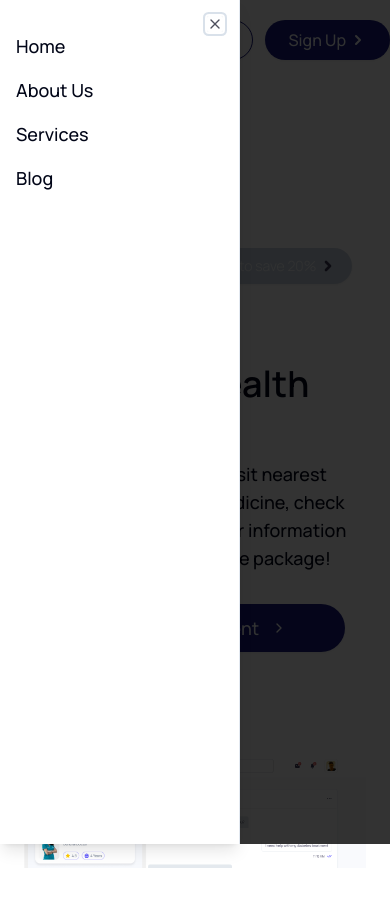
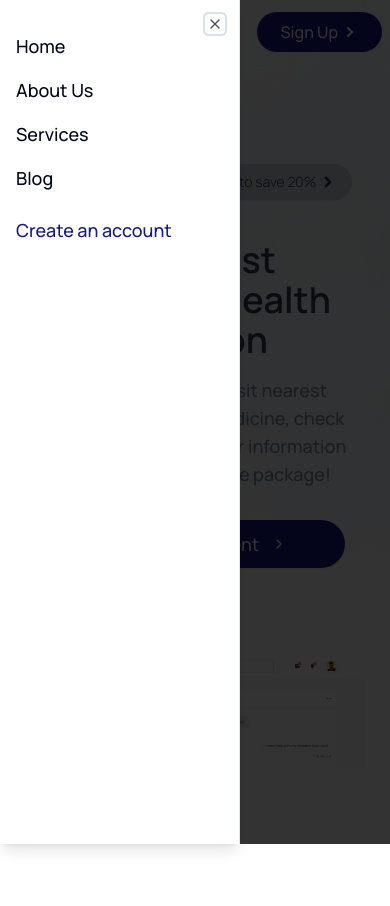
Before and after one commit to mediq-i/new-landing-page, a Next.js app: page / in a window 390 px wide. Both pictures are taken after a click on the button "Toggle menu". Shown: the top 906 px of the page. After the commit the page ends 844 px from the top, so only its background shows below. Built offline with nearby package versions, Linux system fonts and the light colour scheme.

Commit message:
finished the navbar and main header, fully responsive and animated

```diff
--- a/src/app/globals.css
+++ b/src/app/globals.css
@@ -6,8 +6,8 @@
 
 @theme {
   --font-manrope: var(--font-manrope);
-  /* --color-mediqi-primary: var(--mediq-primary); */
 }
+
 
 :root {
   --background: oklch(1 0 0);
@@ -16,7 +16,6 @@
   --card-foreground: oklch(0.129 0.042 264.695);
   --popover: oklch(1 0 0);
   --popover-foreground: oklch(0.129 0.042 264.695);
-  /* --primary: oklch(0.208 0.042 265.755); */
   --primary: #181b80;
   --primary-foreground: oklch(0.984 0.003 247.858);
   --secondary: oklch(0.968 0.007 247.896);
@@ -44,7 +43,22 @@
   --sidebar-accent-foreground: oklch(0.208 0.042 265.755);
   --sidebar-border: oklch(0.929 0.013 255.508);
   --sidebar-ring: oklch(0.869 0.022 252.894);
-  /* --mediq-primary: #181b80; */
+  --accent-text: #3b3956;
+  --accent-text-2: #818b9c;
+
+  /* New color definitions for the gradient */
+  /* --light-blue: 200 90% 90%;
+  --dark-blue: 220 80% 70%;
+  --light-purple: 270 70% 80%;
+  --light-pink: 330 80% 90%;
+  --dark-pink: 330 70% 70%;
+  --light-red: 0 80% 90%; */
+  --light-blue: #D0EEFF;
+--dark-blue: #5A9BFF;
+--light-purple: #D4A8FF;
+--light-pink: #FFC4E6;
+--dark-pink: #D460A3;
+--light-red: #FFCCCC;
 }
 
 .dark {
@@ -119,7 +133,15 @@
   --color-sidebar-accent-foreground: var(--sidebar-accent-foreground);
   --color-sidebar-border: var(--sidebar-border);
   --color-sidebar-ring: var(--sidebar-ring);
-  /* --color-mediqi-primary: var(--mediq-primary); */
+  --color-accent-text: var(--accent-text);
+  --color-accent-text-2: var(--accent-text-2);
+
+  --color-light-blue: var(--light-blue);
+  --color-dark-blue: var(--dark-blue);
+  --color-light-purple: var(--light-purple);
+  --color-light-pink: var(--light-pink);
+  --color-dark-pink: var(--dark-pink)
+  --color-light-red: var(--light-red)
 }
 
 @layer base {
@@ -130,3 +152,174 @@
     @apply bg-background text-foreground font-manrope;
   }
 }
+
+@layer utilities {
+  .text-balance {
+    text-wrap: balance;
+  }
+
+  .bg-gradient-header {
+    background-image: linear-gradient(to bottom right, #ffffff 0%, #ffffff 40%, #D0EEFF 50%, #5A9BFF 60%, #D4A8FF 70%, #FFC4E6 80%, #D460A3 90%, #FFCCCC 95%, #ffffff 100%);
+
+  }
+}
+
+
+/* @tailwind base;
+@tailwind components;
+@tailwind utilities;
+
+@layer base {
+  :root {
+    --background: oklch(1 0 0);
+    --foreground: oklch(0.129 0.042 264.695);
+    --card: oklch(1 0 0);
+    --card-foreground: oklch(0.129 0.042 264.695);
+    --popover: oklch(1 0 0);
+    --popover-foreground: oklch(0.129 0.042 264.695);
+    --primary: #181b80;
+    --primary-foreground: oklch(0.984 0.003 247.858);
+    --secondary: oklch(0.968 0.007 247.896);
+    --secondary-foreground: oklch(0.208 0.042 265.755);
+    --muted: oklch(0.968 0.007 247.896);
+    --muted-foreground: oklch(0.554 0.046 257.417);
+    --accent: oklch(0.968 0.007 247.896);
+    --accent-foreground: oklch(0.208 0.042 265.755);
+    --destructive: oklch(0.577 0.245 27.325);
+    --destructive-foreground: oklch(0.577 0.245 27.325);
+    --border: oklch(0.929 0.013 255.508);
+    --input: oklch(0.929 0.013 255.508);
+    --ring: oklch(0.869 0.022 252.894);
+    --chart-1: oklch(0.646 0.222 41.116);
+    --chart-2: oklch(0.6 0.118 184.704);
+    --chart-3: oklch(0.398 0.07 227.392);
+    --chart-4: oklch(0.828 0.189 84.429);
+    --chart-5: oklch(0.769 0.188 70.08);
+    --radius: 0.625rem;
+    --sidebar: oklch(0.984 0.003 247.858);
+    --sidebar-foreground: oklch(0.129 0.042 264.695);
+    --sidebar-primary: oklch(0.208 0.042 265.755);
+    --sidebar-primary-foreground: oklch(0.984 0.003 247.858);
+    --sidebar-accent: oklch(0.968 0.007 247.896);
+    --sidebar-accent-foreground: oklch(0.208 0.042 265.755);
+    --sidebar-border: oklch(0.929 0.013 255.508);
+    --sidebar-ring: oklch(0.869 0.022 252.894);
+    --accent-text: #3b3956;
+    --accent-text-2: #818b9c;
+
+    --light-blue: 200 90% 90%;
+    --dark-blue: 220 80% 70%;
+    --light-purple: 270 70% 80%;
+    --light-pink: 330 80% 90%;
+    --dark-pink: 330 70% 70%;
+    --light-red: 0 80% 90%;
+
+    --color-background: var(--background);
+    --color-foreground: var(--foreground);
+    --color-card: var(--card);
+    --color-card-foreground: var(--card-foreground);
+    --color-popover: var(--popover);
+    --color-popover-foreground: var(--popover-foreground);
+    --color-primary: var(--primary);
+    --color-primary-foreground: var(--primary-foreground);
+    --color-secondary: var(--secondary);
+    --color-secondary-foreground: var(--secondary-foreground);
+    --color-muted: var(--muted);
+    --color-muted-foreground: var(--muted-foreground);
+    --color-accent: var(--accent);
+    --color-accent-foreground: var(--accent-foreground);
+    --color-destructive: var(--destructive);
+    --color-destructive-foreground: var(--destructive-foreground);
+    --color-border: var(--border);
+    --color-input: var(--input);
+    --color-ring: var(--ring);
+    --color-chart-1: var(--chart-1);
+    --color-chart-2: var(--chart-2);
+    --color-chart-3: var(--chart-3);
+    --color-chart-4: var(--chart-4);
+    --color-chart-5: var(--chart-5);
+    --radius-sm: calc(var(--radius) - 4px);
+    --radius-md: calc(var(--radius) - 2px);
+    --radius-lg: var(--radius);
+    --radius-xl: calc(var(--radius) + 4px);
+    --color-sidebar: var(--sidebar);
+    --color-sidebar-foreground: var(--sidebar-foreground);
+    --color-sidebar-primary: var(--sidebar-primary);
+    --color-sidebar-primary-foreground: var(--sidebar-primary-foreground);
+    --color-sidebar-accent: var(--sidebar-accent);
+    --color-sidebar-accent-foreground: var(--sidebar-accent-foreground);
+    --color-sidebar-border: var(--sidebar-border);
+    --color-sidebar-ring: var(--sidebar-ring);
+    --color-accent-text: var(--accent-text);
+    --color-accent-text-2: var(--accent-text-2);
+    --color-light-blue: var(--light-blue);
+    --color-dark-blue: var(--dark-blue);
+    --color-light-purple: var(--light-purple);
+    --color-light-pink: var(--light-pink);
+    --color-dark-pink: var(--dark-pink);
+    --color-light-red: var(--light-red);
+  }
+
+  .dark {
+    --background: oklch(0.129 0.042 264.695);
+    --foreground: oklch(0.984 0.003 247.858);
+    --card: oklch(0.129 0.042 264.695);
+    --card-foreground: oklch(0.984 0.003 247.858);
+    --popover: oklch(0.129 0.042 264.695);
+    --popover-foreground: oklch(0.984 0.003 247.858);
+    --primary: oklch(0.984 0.003 247.858);
+    --primary-foreground: oklch(0.208 0.042 265.755);
+    --secondary: oklch(0.279 0.041 260.031);
+    --secondary-foreground: oklch(0.984 0.003 247.858);
+    --muted: oklch(0.279 0.041 260.031);
+    --muted-foreground: oklch(0.704 0.04 256.788);
+    --accent: oklch(0.279 0.041 260.031);
+    --accent-foreground: oklch(0.984 0.003 247.858);
+    --destructive: oklch(0.396 0.141 25.723);
+    --destructive-foreground: oklch(0.637 0.237 25.331);
+    --border: oklch(0.279 0.041 260.031);
+    --input: oklch(0.279 0.041 260.031);
+    --ring: oklch(0.446 0.043 257.281);
+    --chart-1: oklch(0.488 0.243 264.376);
+    --chart-2: oklch(0.696 0.17 162.48);
+    --chart-3: oklch(0.769 0.188 70.08);
+    --chart-4: oklch(0.627 0.265 303.9);
+    --chart-5: oklch(0.645 0.246 16.439);
+    --sidebar: oklch(0.208 0.042 265.755);
+    --sidebar-foreground: oklch(0.984 0.003 247.858);
+    --sidebar-primary: oklch(0.488 0.243 264.376);
+    --sidebar-primary-foreground: oklch(0.984 0.003 247.858);
+    --sidebar-accent: oklch(0.279 0.041 260.031);
+    --sidebar-accent-foreground: oklch(0.984 0.003 247.858);
+    --sidebar-border: oklch(0.279 0.041 260.031);
+    --sidebar-ring: oklch(0.446 0.043 257.281);
+  }
+
+  * {
+    @apply border-border outline-ring/50 font-manrope;
+  }
+  body {
+    @apply bg-background text-foreground font-manrope;
+  }
+}
+
+@layer utilities {
+  .text-balance {
+    text-wrap: balance;
+  }
+
+  .bg-gradient-header {
+    background-image: linear-gradient(
+      to bottom,
+      hsl(var(--color-background)) 0%,
+      hsl(var(--color-background)) 40%,
+      hsl(var(--color-light-blue)) 50%,
+      hsl(var(--color-dark-blue)) 60%,
+      hsl(var(--color-light-purple)) 70%,
+      hsl(var(--color-light-pink)) 80%,
+      hsl(var(--color-dark-pink)) 90%,
+      hsl(var(--color-light-red)) 95%,
+      hsl(var(--color-background)) 100%
+    );
+  }
+} */
--- a/src/app/layout.tsx
+++ b/src/app/layout.tsx
@@ -22,7 +22,7 @@ export default function RootLayout({
 }>) {
   return (
     <html lang="en">
-      <body className={`${manrope.variable} antialiased`}>
+      <body className={`${manrope.variable} antialiased relative`}>
         <Navbar />
         {children}
       </body>
--- a/src/components/main-header/MainHeaderAnimation.tsx
+++ b/src/components/main-header/MainHeaderAnimation.tsx
@@ -14,12 +14,12 @@ export function MainHeaderAnimation({
       className="w-full"
       initial={{ opacity: 0 }}
       animate={{ opacity: 1 }}
-      transition={{ duration: 0.8, ease: "easeInOut" }}
+      transition={{ duration: 0.5, ease: "easeInOut" }}
     >
       <motion.div
         initial={{ y: 20 }}
         animate={{ y: 0 }}
-        transition={{ delay: 0.2, duration: 0.8, ease: "easeOut" }}
+        transition={{ delay: 0.2, duration: 0.4, ease: "easeOut" }}
       >
         {children}
       </motion.div>
--- a/src/components/main-header/MainHeaderContent.tsx
+++ b/src/components/main-header/MainHeaderContent.tsx
@@ -5,7 +5,7 @@ import { ChevronRight, Tags } from "lucide-react";
 export function MainHeaderContent() {
   return (
     <div className="flex flex-col justify-center items-center pt-16">
-      <div className="flex-1 max-w-6xl px-6 flex justify-center  items-center flex-col py-16">
+      <div className="flex-1 max-w-6xl px-6 flex justify-center  items-center flex-col py-12">
         <Button className="bg-ring w-fit rounded-full hover:bg-muted-foreground/50">
           <div className="flex items-center gap-x-1">
             <Tags color="#636363" />
@@ -16,7 +16,7 @@ export function MainHeaderContent() {
           </div>
         </Button>
         <h1
-          className="text-4xl md:text-6xl font-semibold mb-4 text-accent-text pt-10"
+          className="text-4xl md:text-6xl font-semibold mb-4 text-accent-text pt-10 text-center"
           id="main-heading"
         >
           Your Best Personal Health Solution
--- a/src/components/main-header/index.tsx
+++ b/src/components/main-header/index.tsx
@@ -4,13 +4,10 @@ import { AnimateWrapper } from "@/helpers/animations/animateWrapper";
 
 export default function MainHeader() {
   return (
-    // <header className="min-h-screen flex flex-col items-center justify-center p-6 md:p-12 bg-gradient-to-br from-white-200 via-blue-200 to-pink-200">
-    <header className="min-h-screen flex flex-col items-center justify-center p-6 md:p-12 bg-linear-to-br[white_25%,blue_20%,purple_20%,pink_20%,teal]">
-      {/* <AnimateWrapper variant="slideUp" duration={0.5}> */}
+    <header className="min-h-screen flex flex-col items-center justify-center p-6 md:p-12 pt-0 bg-[url(/header-bg.png)] bg-cover">
       <MainHeaderAnimation>
         <MainHeaderContent />
       </MainHeaderAnimation>
-      {/* </AnimateWrapper> */}
     </header>
   );
 }
--- a/src/components/partials/navbar.tsx
+++ b/src/components/partials/navbar.tsx
@@ -32,12 +32,11 @@ export default function Navbar() {
 
   return (
     <header
-      className={`sticky top-0 z-50 w-full transition-colors duration-300 pt-2 ${
-        isScrolled ? "bg-background border-b" : "bg-transparent"
+      className={`sticky top-0 z-50 w-full transition-colors duration-800 bg-transparent h-0 ${
+        isScrolled ? "border-b bg-white h-18" : ""
       }`}
     >
-      {" "}
-      <div className="c w-full flex h-16 justify-between md:px-6 md:pr-4 lg:px-12 xl:px-16 xl:pl-28">
+      <div className="c w-full flex h-16 justify-between pr-2 md:px-6 md:pr-4 lg:px-12 xl:px-16 xl:pl-28">
         {/* Mobile Menu */}
         <div className="flex items-center md:space-x-2 lg:space-x-10">
           <div className="flex md:hidden">
@@ -65,7 +64,6 @@ export default function Navbar() {
                   >
                     About Us
                   </Link>
-
                   <Link
                     href="/services"
                     className="text-lg font-medium transition-colors hover:text-primary"
@@ -79,6 +77,12 @@ export default function Navbar() {
                     onClick={() => setIsOpen(false)}
                   >
                     Blog
+                  </Link>
+                  <Link
+                    href="/create-account"
+                    className="flex border-primary text-primary hover:text-purple-800 text-lg transition-colors font-medium rounded-full py-2"
+                  >
+                    Create an account
                   </Link>
                 </nav>
               </SheetContent>
@@ -128,7 +132,7 @@ export default function Navbar() {
           <Button
             variant="outline"
             size="lg"
-            className="sm:flex border-primary text-primary hover:bg-primary hover:text-primary-foreground text-base lg:text-lg text-center font-medium rounded-full md:px-4 xl:px-8"
+            className="hidden md:flex border-primary text-primary hover:bg-primary hover:text-primary-foreground text-base lg:text-lg text-center font-medium rounded-full md:px-4 xl:px-8"
           >
             Create an account
           </Button>
```
Also changed, not shown: public/header-bg.png (added), 1 other file (tests, documents, lock files or other folders).
